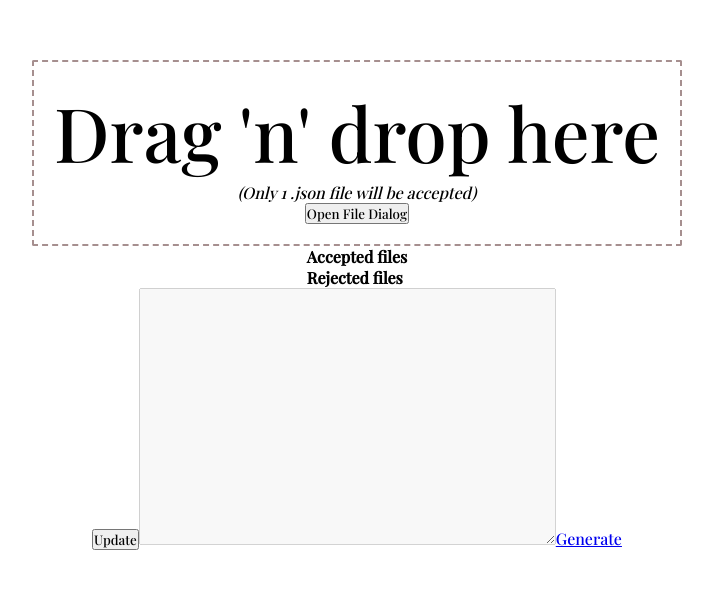
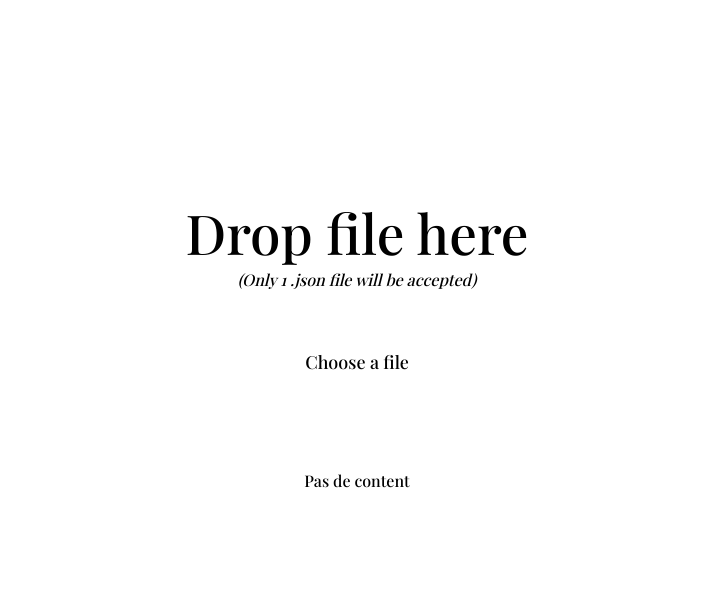
Before and after one commit to clement-jny/form-generator, a React (Vite) app in the folder client/: page / in a window 1280 px wide. Shown: the part 895-1484 px from the top of the page, without its empty margins (283-996 px from the left). Built offline with nearby package versions, Linux system fonts and the light colour scheme.

Commit message:
Design dropzone section

```diff
--- a/client/src/home/components/dropzone.jsx
+++ b/client/src/home/components/dropzone.jsx
@@ -1,26 +1,29 @@
-import { useState, useEffect, useCallback, useMemo } from "react";
+import { useState } from "react";
 import { Link } from "react-router-dom";
 import { useDropzone } from "react-dropzone";
 
-import styles from "../css/homePage.module.css";
+import styles from "../css/dropzone.module.css";
 
 export const Dropzone = () => {
 	const [content, setContent] = useState([]);
+	const [errorMessage, setErrorMessage] = useState("");
 	const [isDisabled, setIsDisabled] = useState(true);
 
 	const { open, getRootProps, getInputProps, isDragAccept, isDragReject, acceptedFiles, fileRejections } = useDropzone(
 		{
-			onDrop: acceptedFiles => {
-				acceptedFiles.forEach((file) => {
-					const reader = new FileReader();
+			onDropAccepted: acceptedFiles => {
+				setErrorMessage("");
+				const reader = new FileReader();
 
-					reader.onabort = () => console.log('file reading was aborted');
-					reader.onerror = () => console.log('file reading has failed');
+				reader.onabort = () => console.log('file reading was aborted');
+				reader.onerror = () => console.log('file reading has failed');
 
-					if (file) reader.readAsText(file);
+				if (acceptedFiles[0]) reader.readAsText(acceptedFiles[0]);
 
-					reader.onload = () => setContent(reader.result);
-				});
+				reader.onload = () => setContent(reader.result);
+			},
+			onDropRejected: fileRejections => {
+				setErrorMessage(fileRejections[0].errors[0].message);
 			},
 			noClick: true,
 			noKeyboard: true,
@@ -32,61 +35,31 @@ export const Dropzone = () => {
 		}
 	);
 
-	// const dropzoneStyle = useMemo(() => ({
-	// 	...baseStyle,
-	// 	...(isDragAccept ? acceptStyle : {}),
-	// 	...(isDragReject ? rejectStyle : {})
-	// }), [isDragAccept, isDragReject]);
-
-	const acceptedFileItems = acceptedFiles.map(file => (
-		<li key={file.path}>
-			{file.path} - {file.size} bytes
-		</li>
-	));
-
-	const fileRejectionItems = fileRejections.map(({ file, errors }) => {
-		console.log(errors);
-		return (
-			<li key={file.path}>
-				{file.path} - {file.size} bytes
-				<ul>
-					{errors.map(e => <li key={e.code}>{e.message}</li>)}
-				</ul>
-			</li>
-		)
-	});
-
 	return (
 		<section id="start" className={styles.container}>
-			<div {...getRootProps()} className={`${styles.baseStyle} ${isDragAccept ? styles.acceptStyle : isDragReject ? styles.rejectStyle : ""}`}>  {/* { style: dropzoneStyle } */}
-				<input {...getInputProps()} />
 
-				<p className={styles.title}>Drag 'n' drop here</p>
-				<em>(Only 1 .json file will be accepted)</em>
+			<div>
+				<p className={styles.error}>{errorMessage}</p>
 
-				<button type="button" onClick={open}>Open File Dialog</button>
+				<div {...getRootProps()} className={`${styles.dropzone} ${isDragAccept ? styles.dropzoneAccept : isDragReject ? styles.dropzoneReject : ""}`}>  {/* { style: dropzoneStyle } */}
+					<input {...getInputProps()} />
+
+					<p className={styles.title}>Drop file here</p>
+					<em className={styles.subtitle}>(Only 1 .json file will be accepted)</em>
+
+					<button type="button" onClick={open} className={styles.button}>Choose a file</button>
+				</div>
 			</div>
 
-			<aside>
-				<h4>Accepted files</h4>
-				<ul>{acceptedFileItems}</ul>
-				<h4>Rejected files</h4>
-				<ul>{fileRejectionItems}</ul>
-			</aside>
-
 			{
-				acceptedFiles ? (
+				content.length ? (
 					<div>
-						{/* <button onClick={prev => setIsDisabled(!prev)}>Update</button> */}
-						<button onClick={console.log(content[1])}>Update</button>
 						<textarea cols="50" rows="15" value={content} onChange={e => setContent(e.target.value)} disabled={isDisabled} />
-
-						<Link to="/create" state={{ content: content }}>Generate</Link>
+						<p></p>
+						<Link to="/create" state={{ content: content }} className={styles.link}>Generate</Link>
 					</div>
-				) : (<p>11</p>)
+				) : (<p>Pas de content</p>)
 			}
-
-
 		</section>
 	);
 };
--- a/client/src/home/components/landing.jsx
+++ b/client/src/home/components/landing.jsx
@@ -1,5 +1,5 @@
 import { Link } from "react-router-dom";
-import styles from "../css/homePage.module.css";
+import styles from "../css/landing.module.css";
 
 export const Landing = () => {
 	return (
--- /dev/null
+++ b/client/src/home/css/dropzone.module.css
@@ -0,0 +1,86 @@
+@import "@radix-ui/colors/slate.css";
+@import "@radix-ui/colors/green.css";
+@import "@radix-ui/colors/red.css";
+
+
+.container {
+	height: 100vh;
+	display: flex;
+	justify-content: center;
+	align-items: center;
+	flex-direction: column;
+}
+
+.dropzone {
+	display: flex;
+	justify-content: center;
+	align-items: center;
+	flex-direction: column;
+	width: 675px;
+	height: 350px;
+	padding: 20px;
+	border: 3px dashed var(--slate9);
+	outline: none;
+	transition: border .24s ease-in-out
+}
+
+.dropzoneAccept {
+	border-color: var(--green9) !important;
+}
+
+.dropzoneReject {
+	border-color: var(--red9) !important;
+}
+
+.title {
+	color: var(--slate11);
+	font-size: 55px;
+}
+.subtitle {
+	color: var(--slate11);
+}
+
+.button {
+	margin-top: 40px;
+	height: 65px;
+	width: 140px;
+	font-size: 18px;
+	background-color: var(--slate3);
+	color: var(--slate11);
+	border: 1px solid var(--slate7);
+	border-radius: 10px;
+	cursor: pointer;
+}
+.button:hover {
+	background-color: var(--slate4) !important;
+	border-color: var(--slate8) !important;
+}
+.button:active {
+	background-color: var(--slate5) !important;
+}
+
+.error {
+	color: var(--red11);
+}
+
+.link {
+	height: 60px;
+	width: 130px;
+	font-size: 18px;
+	display: flex;
+	justify-content: center;
+	align-items: center;
+	background-color: var(--slate3);
+	color: var(--slate11);
+	border: 1px solid var(--slate7);
+	border-radius: 10px;
+	padding: 15px;
+	text-decoration: none;
+}
+.link:hover {
+	background-color: var(--slate4) !important;
+	border-color: var(--slate8) !important;
+}
+.link:active {
+	background-color: var(--slate5) !important;
+}
--- a/client/src/home/css/homePage.module.css
+++ b/client/src/home/css/landing.module.css
@@ -1,9 +1,4 @@
-@import "@radix-ui/colors/gray.css";
 @import "@radix-ui/colors/slate.css";
-
-* {
-	/* border: 1px dashed red; */
-}
 
 .container {
 	/* background: linear-gradient(135deg, rgba(145, 176, 238, 1) 0%, rgba(196, 161, 232, 1) 100%); */
@@ -13,12 +8,6 @@
 	align-items: center;
 	flex-direction: column;
 }
-
-/* .heading {
-	margin: 15px;
-	padding: 15px;
-	border-bottom: 1px solid var(--slate6);
-} */
 
 .border {
 	margin: 25px;
@@ -32,7 +21,7 @@
 }
 
 .quote {
-	color: var(--slate12);
+	color: var(--slate11);
 }
 
 .linksContainer {
@@ -41,9 +30,9 @@
 }
 
 .link {
-	height: 80px;
-	width: 160px;
-	font-size: 23px;
+	height: 60px;
+	width: 130px;
+	font-size: 18px;
 	display: flex;
 	justify-content: center;
 	align-items: center;
@@ -54,37 +43,11 @@
 	padding: 15px;
 	text-decoration: none;
 }
-
 .link:hover {
-	background-color: var(--slate4);
-	border-color: var(--slate8);
+	background-color: var(--slate4) !important;
+	border-color: var(--slate8) !important;
 }
-
 .link:active {
-	background-color: var(--slate5);
+	background-color: var(--slate5) !important;
 	/* border-color: var(--slate7); */
 }
-
-
-.baseStyle {
-	display: flex;
-	flex-direction: column;
-	align-items: center;
-	padding: 20px;
-	border-width: 2px;
-	border-radius: 2px;
-	border-color: #a68f8f;
-	border-style: dashed;
-	/* background-color: #fafafa; */
-	/* color: #bdbdbd; */
-	outline: none;
-	transition: border .24s ease-in-out
-}
-
-.acceptStyle {
-	border-color: #00e676 !important;
-}
-
-.rejectStyle {
-	border-color: #ff1744 !important;
-}
```
Also changed, not shown: client/src/create/createPage.jsx (line endings or trailing spaces).
